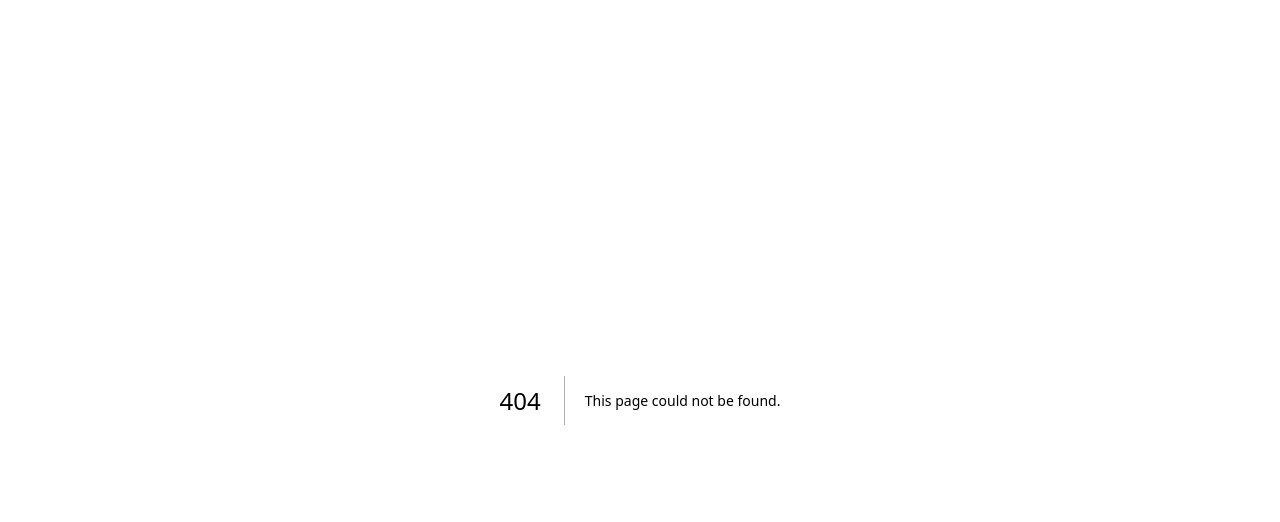
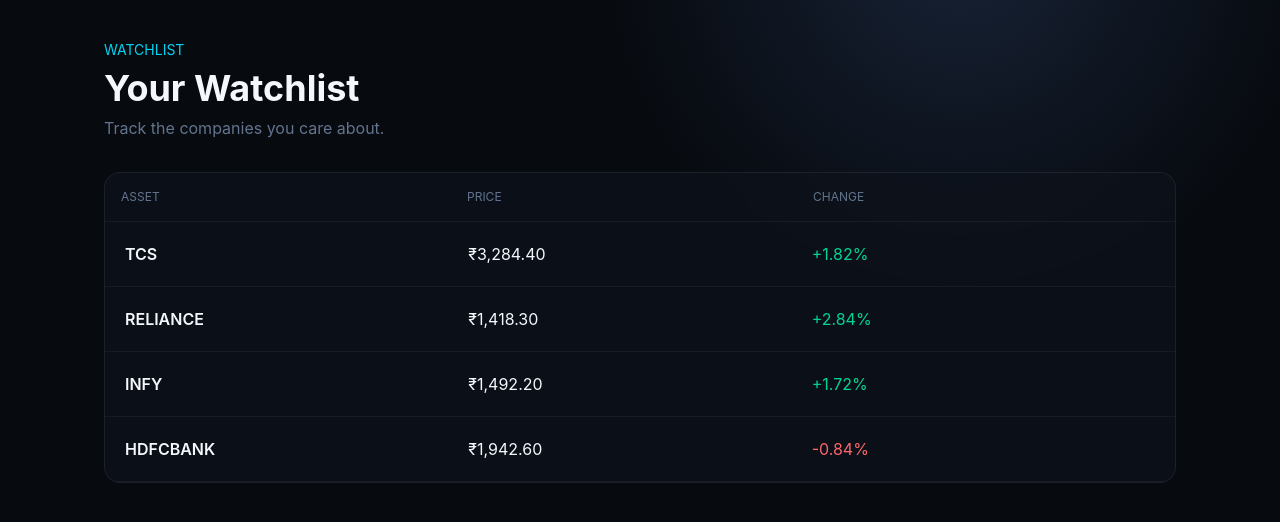
Before and after one commit to intersprit123/CodeX, a Next.js app: page /watchlist in a window 1280 px wide. Before the commit this address had no page. Shown: the top 522 px of the page. Built offline with nearby package versions, Linux system fonts and the light colour scheme.

Commit message:
Add watchlist screen

```diff
--- /dev/null
+++ b/app/watchlist/page.tsx
@@ -0,0 +1,2 @@
+const stocks=[['TCS','₹3,284.40','+1.82%'],['RELIANCE','₹1,418.30','+2.84%'],['INFY','₹1,492.20','+1.72%'],['HDFCBANK','₹1,942.60','-0.84%']]
+export default function Watchlist(){return <main className="p-6 md:p-10 max-w-6xl mx-auto"><div className="text-cyan-400 text-sm">WATCHLIST</div><h1 className="text-4xl font-bold mt-2">Your Watchlist</h1><p className="text-slate-500 mt-2">Track the companies you care about.</p><div className="glass rounded-2xl mt-8 overflow-hidden"><div className="grid grid-cols-3 p-4 text-xs text-slate-500 border-b border-white/5"><span>ASSET</span><span>PRICE</span><span>CHANGE</span></div>{stocks.map(([n,p,c])=><div className="grid grid-cols-3 p-5 border-b border-white/5" key={n}><span className="font-semibold">{n}</span><span>{p}</span><span className={c[0]=='-'?'text-red-400':'text-emerald-400'}>{c}</span></div>)}</div></main>}
```
